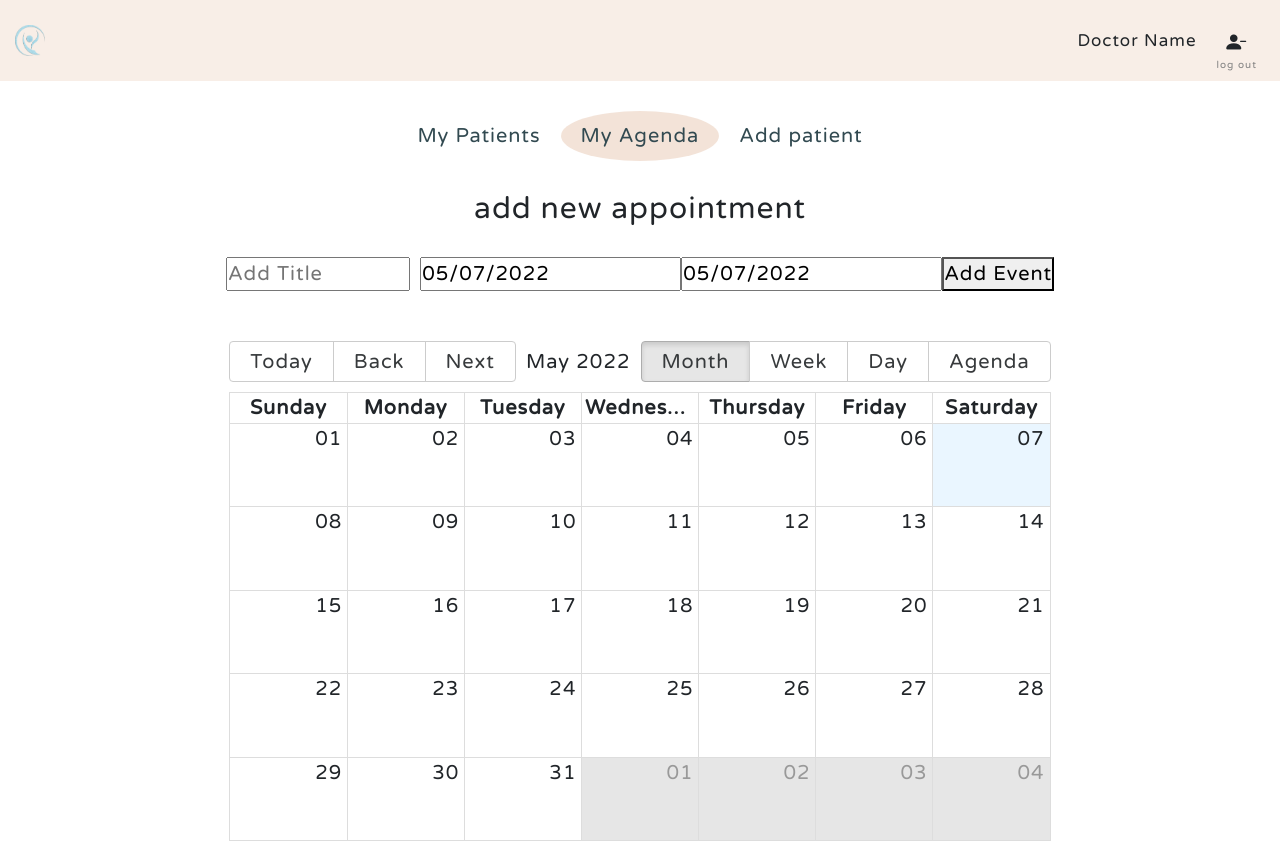
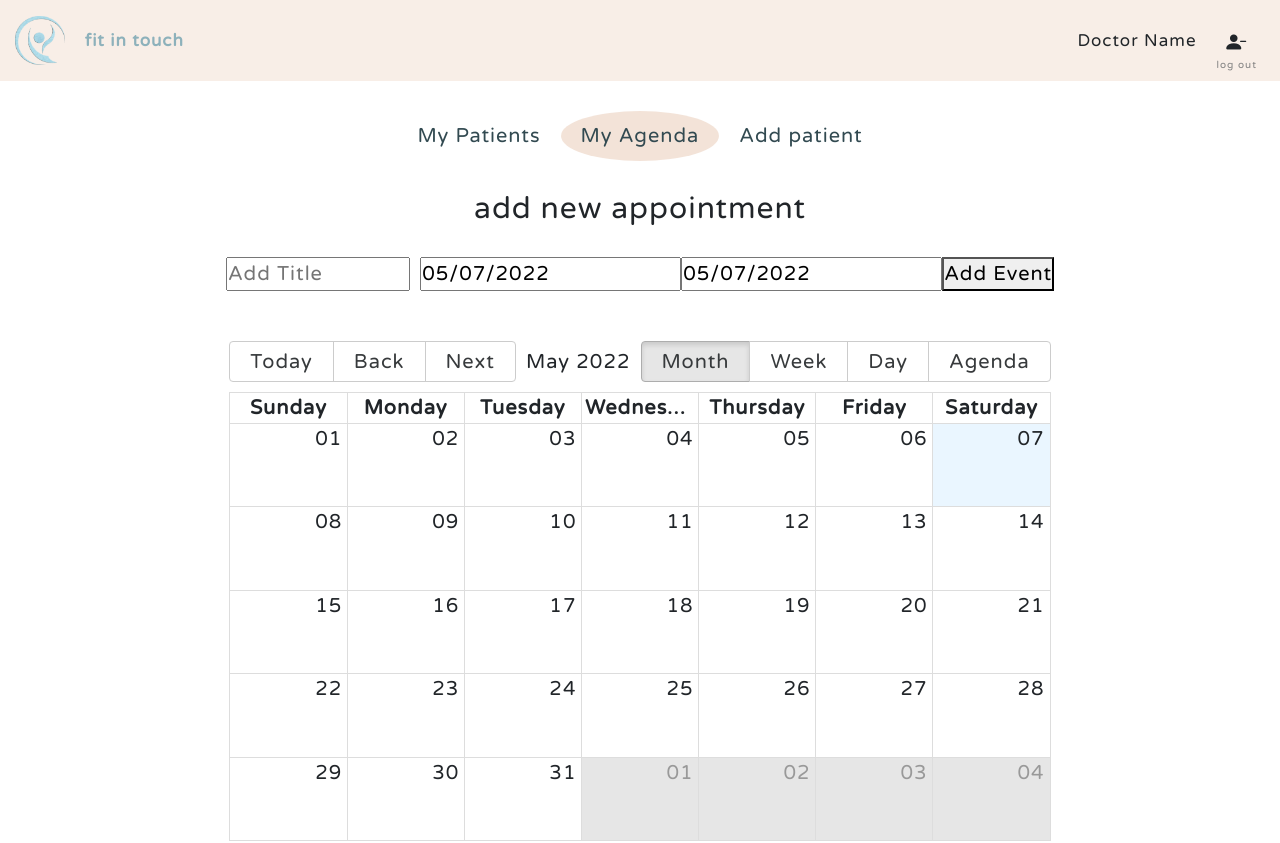
Before and after one commit to RobertaMatera/fit-in-touch, a React (Create React App) app: page / in a window 1280 px wide. Shown: the top 843 px of the page. Built offline with nearby package versions, Linux system fonts and the light colour scheme.

Commit message:
fix nav style

```diff
--- a/src/components/NavigationComponent/NavigationComponent.tsx
+++ b/src/components/NavigationComponent/NavigationComponent.tsx
@@ -12,11 +12,15 @@ const Navigation = () => {
     <Container fluid id="navigation">
       <Row>
         <Col xs={12} className="d-flex flex-row align-items-center">
-          <img
-            src="/logoFitInTouch.png"
-            alt="fit in touch logo"
-            className="my-logo me-auto"
-          />
+          <div className="d-inline-flex align-items-center me-auto">
+            <img
+              src="/logoFitInTouch.png"
+              alt="fit in touch logo"
+              className="my-logo"
+            />
+            <p className="ms-3">fit in touch</p>
+          </div>
+
           <div className="doctor-name d-flex justify-content-center justify-content-md-end align-baseline mt-3">
             <p>Doctor Name</p>
             {isLoggedIn === "true" ? (
--- a/src/components/NavigationComponent/navigationStyle.scss
+++ b/src/components/NavigationComponent/navigationStyle.scss
@@ -45,6 +45,11 @@
   }
 
   & .my-logo {
-    width: 30px;
+    max-width: 50px;
+    max-height: 50px;
+    & + p {
+      color: $main-blue;
+      font-weight: bold;
+    }
   }
 }
```
